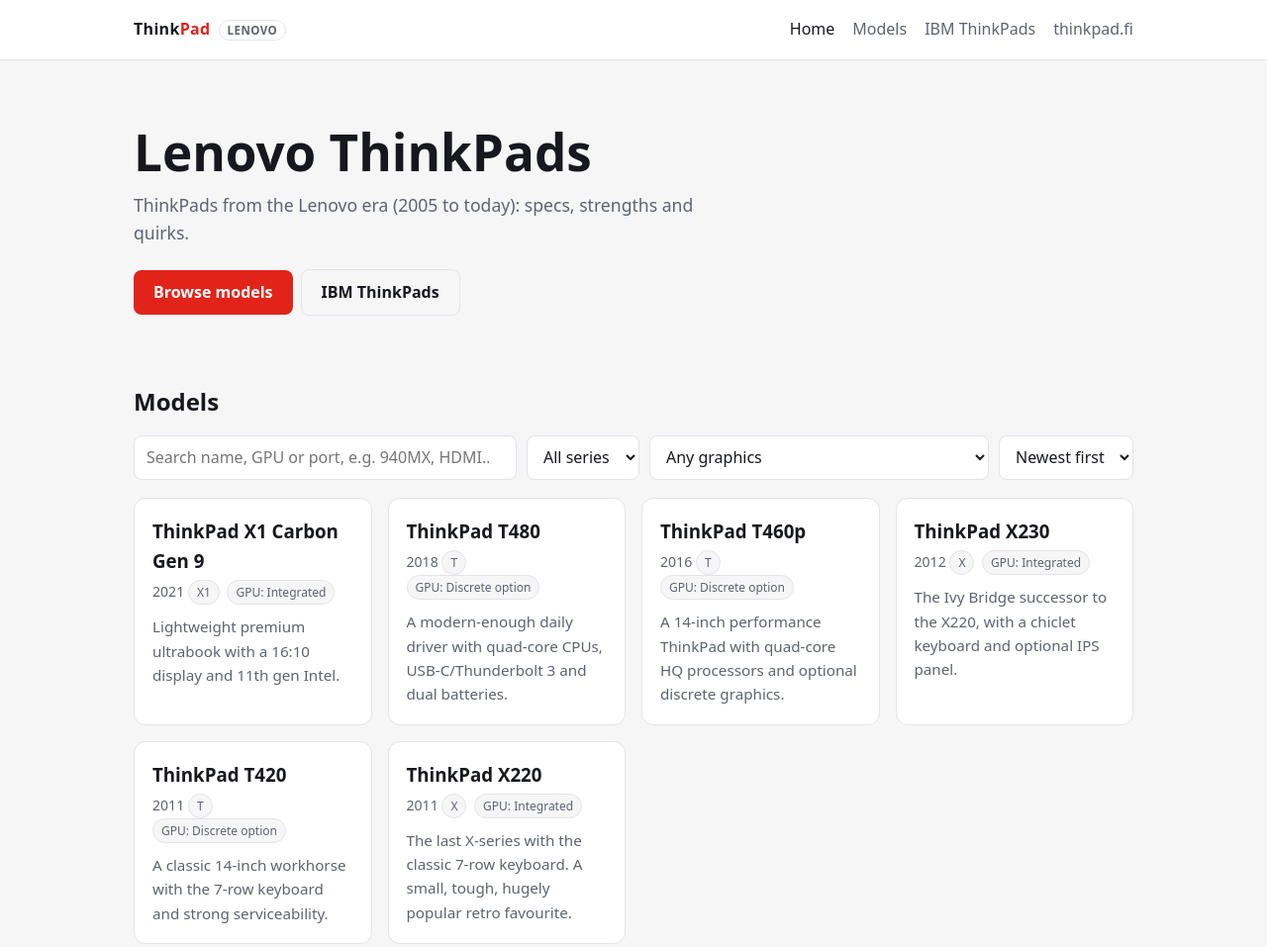
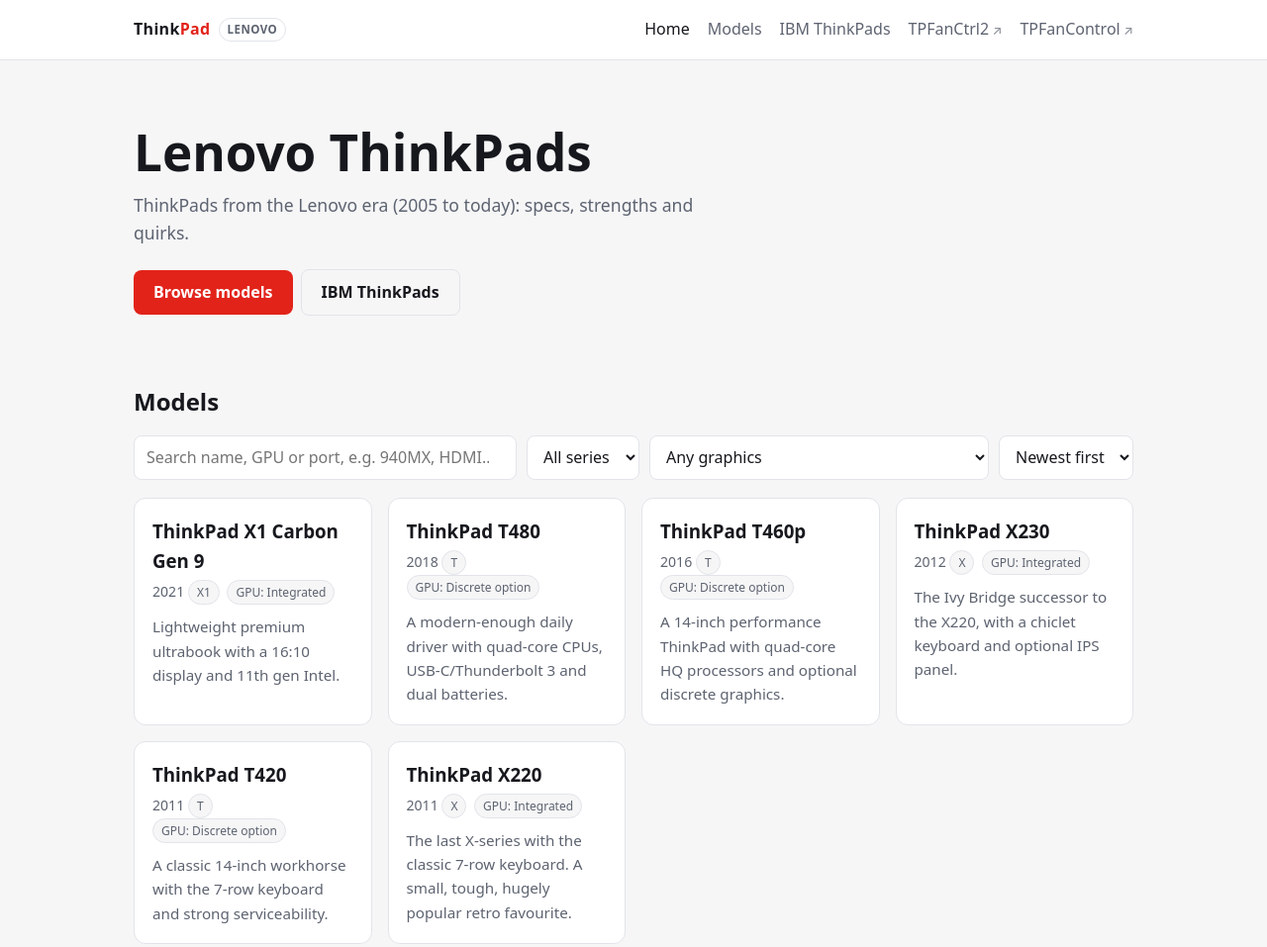
Before and after one commit to mr-ukko/Lenovo-Thinkpad-Site, a plain HTML site: page index.html in a window 1280 px wide. Shown: the top 957 px of the page at 99% size. Drawn offline with Linux system fonts and the light colour scheme.

Commit message:
new top bar with fix

```diff
--- a/assets/app.js
+++ b/assets/app.js
@@ -34,12 +34,14 @@
 
   function mount(active) {
     var app = document.getElementById("app");
+    var apexUrl = window.TP ? window.TP.url("") : S.main;   // local dev server aware, falls back to production
     var h = el("header", "site-header");
-    h.innerHTML = '<div class="wrap"><a class="brand" href="' + root + '">Think<b>Pad</b><span class="era">' + esc(S.label) + "</span></a>" +
+    h.innerHTML = '<div class="wrap"><a class="brand" href="' + esc(apexUrl) + '" title="thinkpad.fi">Think<b>Pad</b><span class="era">' + esc(S.label) + "</span></a>" +
       '<nav class="nav"><a href="' + root + '"' + (active === "home" ? ' class="active"' : "") + '>Home</a>' +
       '<a href="' + root + '#models">Models</a>' +
       '<a href="' + esc(S.other.url) + '">' + esc(S.other.name) + "</a>" +
-      '<a href="' + esc(S.main) + '">thinkpad.fi</a></nav></div>';
+      (window.TP && window.TP.tools ? window.TP.tools.map(function (t) { return '<a class="ext" href="' + esc(t.url) + '" target="_blank" rel="noopener">' + esc(t.name) + "</a>"; }).join("") : "") +
+      "</nav></div>";
     document.body.insertBefore(h, app);
     var f = el("footer", "site-footer");
     f.innerHTML = '<div class="wrap">© ' + new Date().getFullYear() + " thinkpad.fi. Fan-made, not affiliated with Lenovo or IBM.</div>";
--- a/assets/env.js
+++ b/assets/env.js
@@ -12,6 +12,11 @@
     brands: [
       { key: "ibm", name: "IBM ThinkPads", era: "1992 – 2005", blurb: "The originals: butterfly keyboards, Pentium M and classic black boxes." },
       { key: "lenovo", name: "Lenovo ThinkPads", era: "2005 – today", blurb: "From the T60 to the latest X1 Carbon: the Lenovo era." },
+    ],
+    // External tools shown in the top bar of every site
+    tools: [
+      { name: "TPFanCtrl2", url: "https://github.com/Shuzhengz/TPFanCtrl2" },
+      { name: "TPFanControl", url: "https://thinkwiki.de/TPFanControl" },
     ],
     // TP.url("") -> main site, TP.url("ibm", "/t42/") -> ibm site
     url: function (sub, path) {
--- a/assets/style.css
+++ b/assets/style.css
@@ -96,3 +96,14 @@ table.specs.ports td.qty{white-space:nowrap;width:70px}
 .notes{margin:0;padding-left:20px}
 .notes li{margin:0 0 8px}
 .notes a.src{font-size:.85rem;color:var(--muted);text-decoration:underline}
+
+/* ---- brand icon + external tool links ---- */
+.nav a.ext::after{content:" \2197";font-size:.8em;opacity:.7}
+
+/* ---- brand: "ThinkPad" + pill is ONE link to thinkpad.fi ---- */
+.brand{display:inline-flex;align-items:center}
+.brand:hover{text-decoration:none}
+.brand:hover .era{border-color:var(--accent);color:var(--text)}
+.brand .era-icon{display:inline-flex;align-items:center;gap:6px;padding:3px 8px 3px 4px;text-transform:none}
+.brand .era-icon img{display:block;border-radius:6px}
+.brand .era-icon small{font-size:.72rem;font-weight:700;letter-spacing:.04em;text-transform:uppercase}
```
